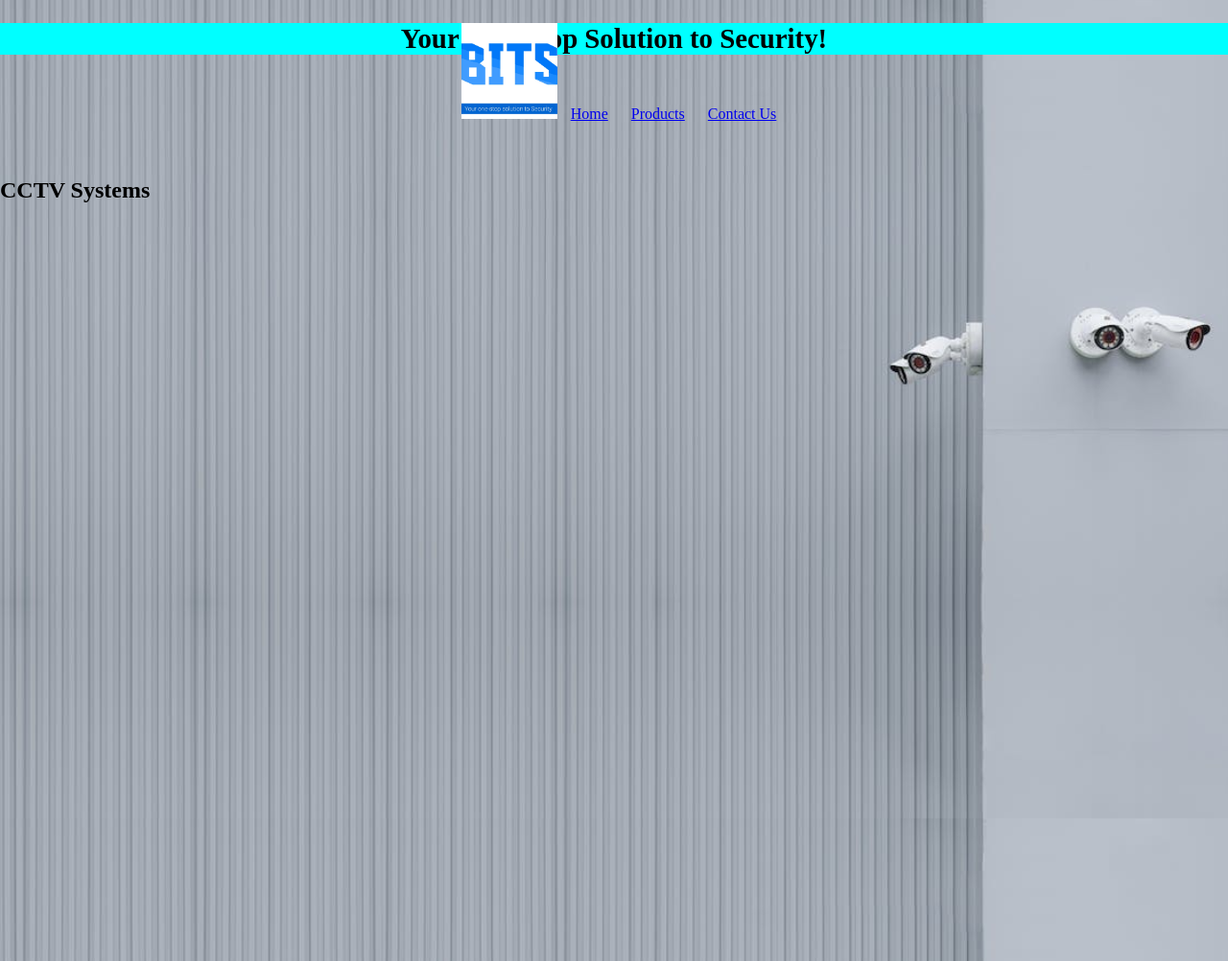
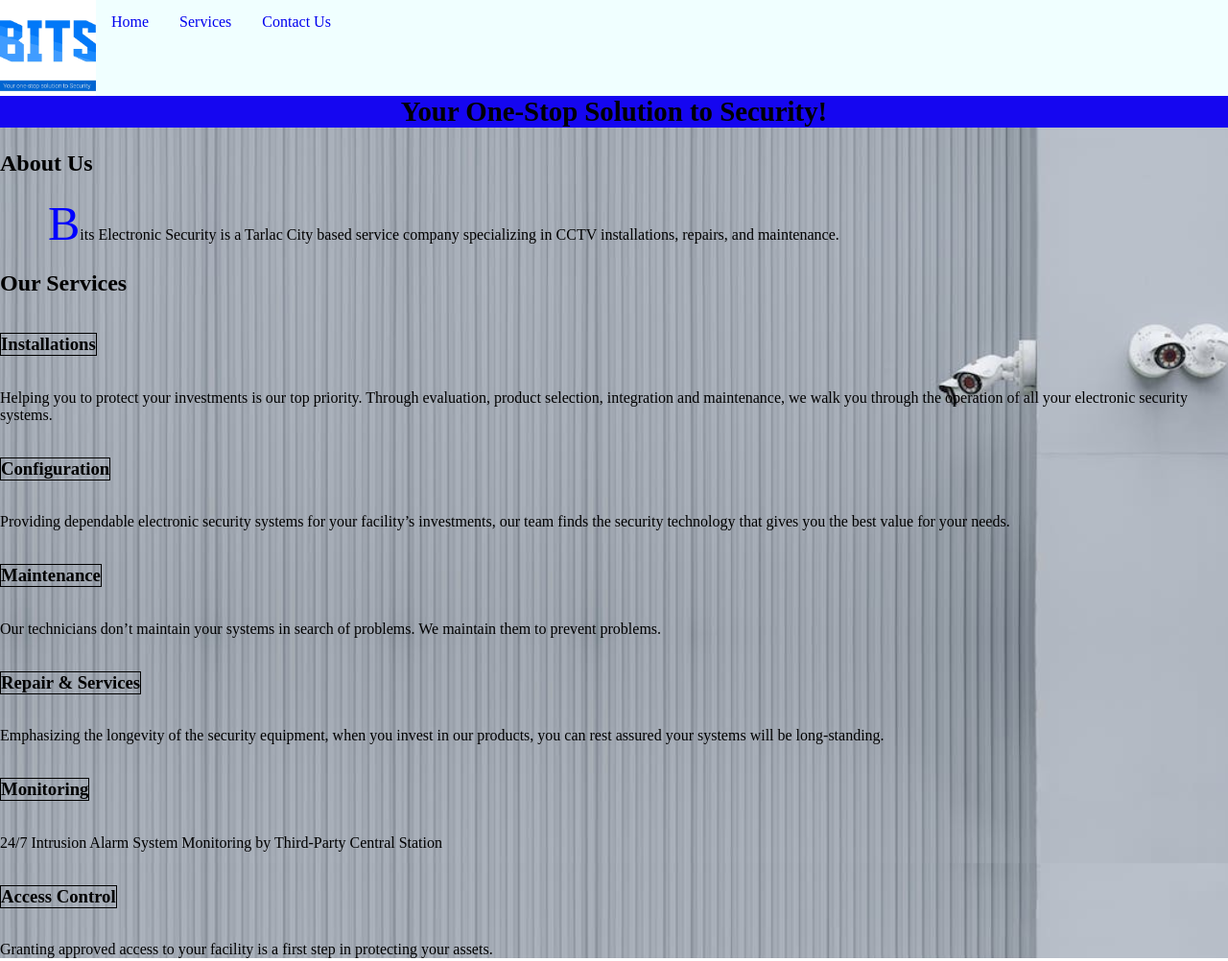
Before and after one commit to Karlobautista02/BITS-CCTV, a plain HTML site: page index.html in a window 1280 px wide. Shown: the top 1002 px of the page at 96% size. Drawn offline with Linux system fonts and the light colour scheme.

Commit message:
added about and services

```diff
--- a/index.html
+++ b/index.html
@@ -4,7 +4,7 @@
     <meta charset="UTF-8" />
     <meta http-equiv="X-UA-Compatible" content="IE=edge" />
     <meta name="viewport" content="width=device-width, initial-scale=1.0" />
-    <title>BITS CCTV</title>
+    <title>BITS Electronic Security</title>
 
     <link rel="stylesheet" href="style.css" />
   </head>
@@ -14,29 +14,68 @@
     <!--Navigation Bar-->
 
     <section class="navigation_header">
-      <img onclick="#"
+      <img
         src="302000016_485112476955728_8440531520297966166_n.jpg"
         alt="BITS-logo"
         style="width: 100px; height: 100px"
       />
 
-        <a class="navigation-bar" href="#">Home</a>
-        <a class="navigation-bar" href="#">Products</a>
-        <a class="navigation-bar" href="#">Contact Us</a>
+      <a href="#">Home</a>
+      <a href="#">Services</a>
+      <a href="#">Contact Us</a>
     </section>
 
     <!--Header-->
-    <section class="main-content">
-      <h2>Your One-Stop Solution to Security!</h2>
+    <section class="header-content">
+      <h1>Your One-Stop Solution to Security!</h1>
     </section>
 
-    <!--Camera-Types-->
-    <section class="cctv-systems">
-      <h2 style="height: 2000px; margin-top: 10%;">
-        CCTV Systems
-      </h2>
+    <!--Home-->
+    <div>
+      <section>
+        <h2 class="main-header">About Us</h2>
+        <p>
+          <span class="bits-head">B</span>its Electronic Security is a Tarlac
+          City based service company specializing in CCTV installations,
+          repairs, and maintenance.
+        </p>
+      </section>
+    </div>
 
-    </section>
+    <!--Services-->
+    <div>
+      <section class="services">
+        <h2 class="main-header">Our Services</h2>
+        <section>
+          <h3 class="services-headers">Installations</h3>
+          <p class="services-desc">
+            Helping you to protect your investments is our top priority. Through
+            evaluation, product selection, integration and maintenance, we walk
+            you through the operation of all your electronic security systems.
+          </p>
+          <h3 class="services-headers">Configuration</h3>
+          <p class="services-desc">
+            Providing dependable electronic security systems for your facility’s investments, our team finds the security technology that gives you the best value for your needs.
+          </p>
+          <h3 class="services-headers">Maintenance</h3>
+          <p class="services-desc">
+            Our technicians don’t maintain your systems in search of problems. We maintain them to prevent problems.
+          </p>
+          <h3 class="services-headers">Repair & Services</h3>
+          <p class="services-desc">
+            Emphasizing the longevity of the security equipment, when you invest in our products, you can rest assured your systems will be long-standing.
+          </p>
+          <h3 class="services-headers">Monitoring</h3>
+          <p class="services-desc">
+            24/7 Intrusion Alarm System Monitoring by Third-Party Central Station
+          </p>
+          <h3 class="services-headers">Access Control</h3>
+          <p class="services-desc">
+            Granting approved access to your facility is a first step in protecting your assets.
+          </p>
+        </section>
+      </section>
+    </div>
     <!--Testimonials-->
   </body>
 </html>
--- a/style.css
+++ b/style.css
@@ -1,45 +1,47 @@
-
-body{
-    background: url('pexels-photo-5581836.jpeg');
-    -webkit-background-size: cover;
-    -moz-background-size; cover;
-    -o-background-size: cover;
+body {
+  background: url("pexels-photo-5581836.jpeg");
   background-size: cover;
   height: 100vh;
   margin: 0;
 }
 
-.navigation_header{
+.navigation_header {
   /* background-color: crimson; */
   overflow: hidden;
+  background-color: azure;
+  top: 0;
+  position: fixed;
+  width: 100%;
+}
+.navigation_header a{
+    float: left;
     display: inline-block;
-   margin: 0;
-   padding-left: 20px;
-    position:fixed;
-    width: 100%;
     text-align: center;
-box-sizing: border-box;
-
+    padding: 14px 16px;
+    text-decoration: none;
+}
+.navigation_header a:hover{
+    background-color: black;
+    color: white;
+}
+.bits-head{
+    font-size: 50px;
+    color: blue;
+margin-left: 50px;
+}
+img {
+    float: left;
 }
 
-.navigation-bar{
+.services-headers{
     display: inline-block;
-    /* background-color: azure; */
-    list-style-type: none;
-    padding:10px;
-    margin: 0;
+    border: 1px solid;
+}
 
 
-}
-
-.navigation-bar a:hover{
-    background-color: yellow;
-    color: darkturquoise;
-}
-
-.main-content{
-    margin-top: 0;
-    background-color: aqua;
+.header-content {
+  margin-top: 100px;
+  background-color: rgb(21, 6, 240);
   text-align: center;
   font-size: larger;
 }
```
Lines whose indentation alone changed are shown as unchanged.
